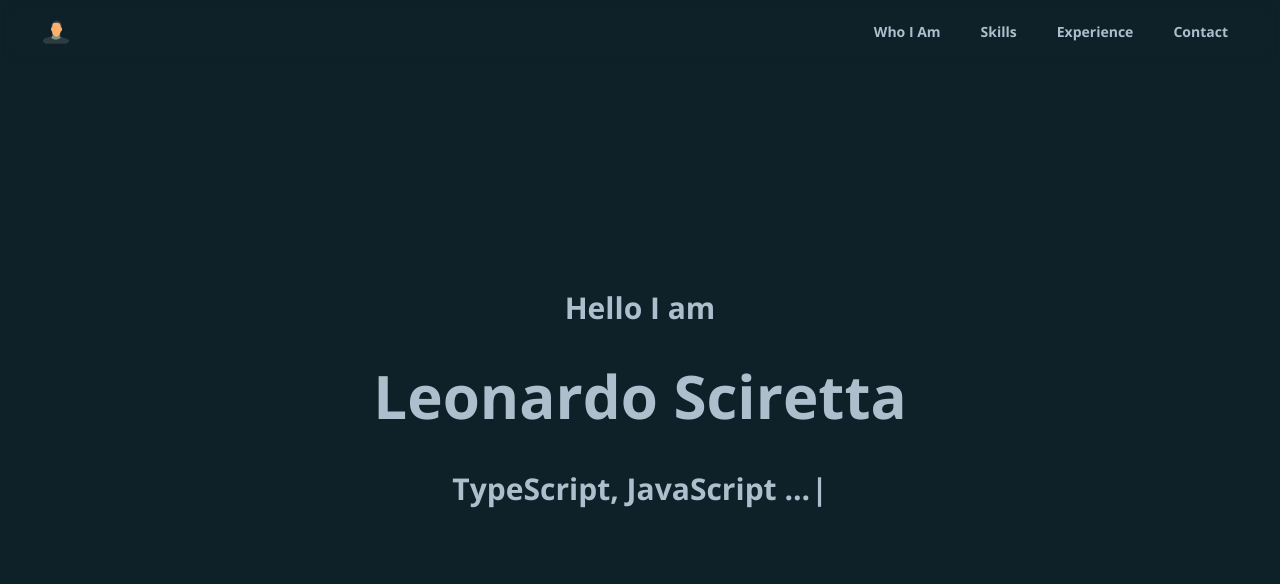
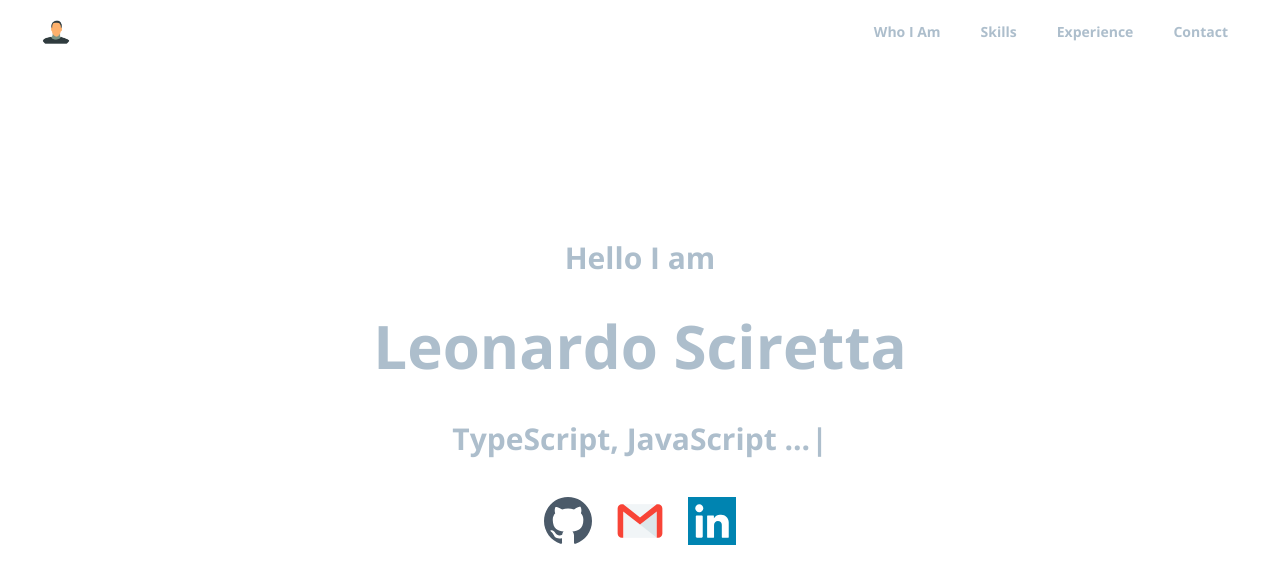
Before and after one commit to sciretta/sciretta, a Next.js app: page / in a window 1280 px wide. Shown: the top 584 px of the page. Built offline with nearby package versions, Linux system fonts and the light colour scheme.

Commit message:
add icons buttons in whoiam

```diff
--- a/src/modules/who-am-i/WhoAmI.tsx
+++ b/src/modules/who-am-i/WhoAmI.tsx
@@ -5,8 +5,7 @@ const primaryFontStyle =
 
 function WhoAmI() {
   return (
-    <div className="h-screen min-h-min bg-dark flex justify-center items-center flex-col">
-      <div className="text-center">
+    <div className="h-screen min-h-min flex justify-center items-center flex-col text-center">
       <div className="text-lighter text-3xl font-medium text-3xl font-body mb-10">
         Hello I am
       </div>
@@ -31,6 +30,24 @@ function WhoAmI() {
           cursor: `<span style="${primaryFontStyle}">|</span>`,
         }}
       />
+      <div className="mt-5 flex justify-center items-center w-10/12 h-20">
+        <button onClick={() => console.log('github')}>
+          <img className="w-12 h-12 sepia-0" src="./github.svg" alt="Github" />
+        </button>
+        <button onClick={() => console.log('gmail')}>
+          <img
+            className="ml-6 mr-6 w-12 h-12 sepia-0"
+            src="./gmail.svg"
+            alt="Github"
+          />
+        </button>
+        <button style={{ zIndex: 1 }} onClick={() => console.log('linkedin')}>
+          <img
+            className="w-12 h-12 sepia-0"
+            src="./linkedin.svg"
+            alt="Github"
+          />
+        </button>
       </div>
     </div>
   )
```
Also changed, not shown: public/gmail.svg (added). Lines whose indentation alone changed are shown as unchanged.
